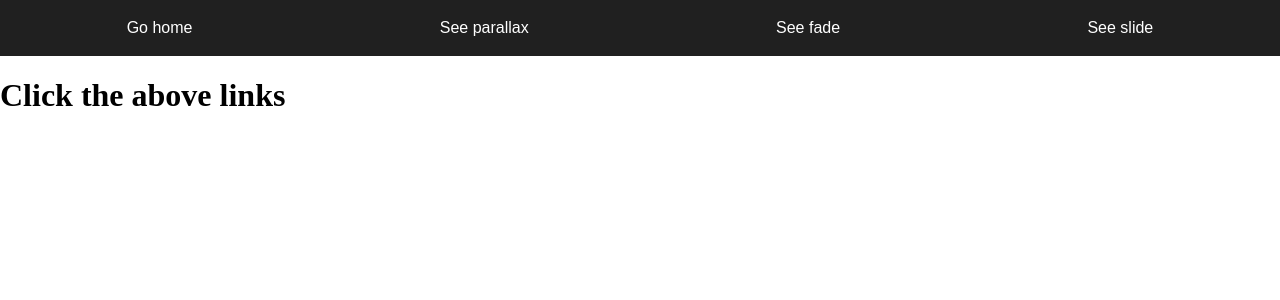
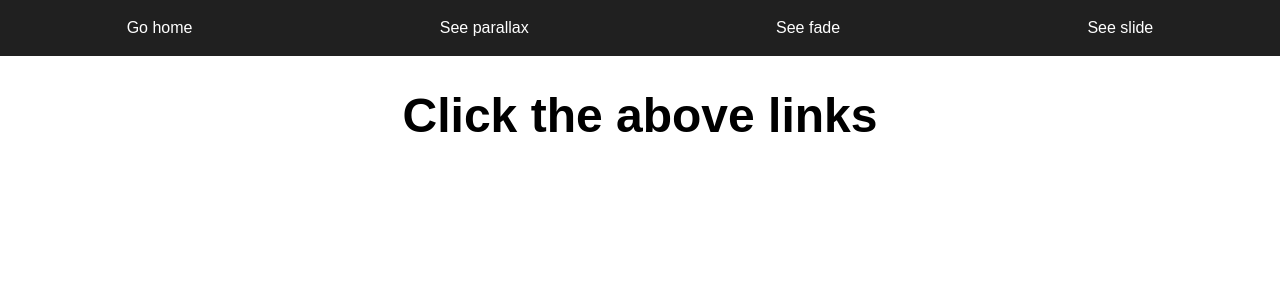
Before and after one commit to da-the-dev/angularTransitions, an Angular app: page / in a window 1280 px wide. Shown: the top 300 px of the page. Built offline with nearby package versions, Linux system fonts and the light colour scheme.

Commit message:
Fixed all stylings

```diff
--- a/src/app/app.component.css
+++ b/src/app/app.component.css
@@ -1,7 +1,7 @@
 .container {
-    /* width: 100vw; */
     position: sticky;
     top:0;
+
     display: flex;
     flex-direction: row;
     justify-content: space-evenly;
@@ -12,8 +12,14 @@
 
 a:link,
 a:visited {
-    font: 1em sans-serif;
+    color:inherit;
+    font-size: inherit;
+    text-decoration: inherit;
     margin: 1rem auto;
-    color: #fff;
-    text-decoration: none;
 }
+
+h1 {
+    text-align: center;
+    color: #000;
+    text-shadow: none;
+}
--- a/src/app/parralax/parralax.component.css
+++ b/src/app/parralax/parralax.component.css
@@ -1,14 +1,6 @@
 section {
     position: relative;
     height: 100vh;
-    width: 100vw;
-    display: flex;
-    align-items: center;
-    justify-content: center;
-    color: white;
-    text-shadow: 1px 1px 3px black;
-    font-size: 3em;
-    font-weight: 400;
 }
 
 .bg {
@@ -22,3 +14,8 @@ section {
     background-position: center;
     background-repeat: no-repeat;
 }
+
+html,
+body {
+    height: auto;
+}
--- a/src/app/slide/slide.component.css
+++ b/src/app/slide/slide.component.css
@@ -1,21 +1,4 @@
-html,
-body {
-    margin: 0;
-    padding: 0;
-}
-
 section {
     height: 100vh;
-    margin: 0;
-    padding: 1rem;
     background-repeat: no-repeat;
-
-    display: flex;
-    align-items: center;
-    justify-content: center;
-    text-align: center;
-
-    color: white;
-
-    font-size: 1cm;
 }
--- a/src/styles.css
+++ b/src/styles.css
@@ -1,4 +1,29 @@
 html,
 body {
     margin: 0;
+
+    font: 1em sans-serif;
+    color: #fff;
+    text-decoration: none;
 }
+
+h1 {
+    color: inherit;
+    font-size: 3rem;
+    font-weight: bolder;
+    text-shadow: 1px 1px 3px black;
+    text-align: center;
+    text-overflow: ellipsis;
+}
+
+section {
+    width: 100%;
+    height: 100%;
+
+    display: flex;
+    align-items: center;
+    justify-content: center;
+    text-align: center;
+
+    color: white;
+}
```
